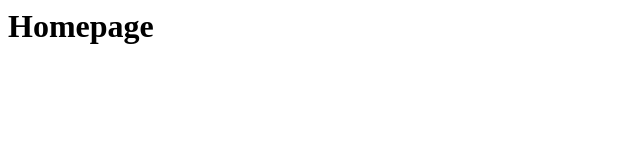
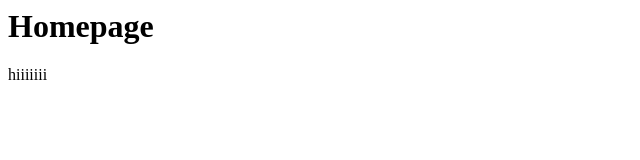
Before and after one commit to VinGit-web/HAVEK-TeamZone, a plain HTML site: page index.html in a window 1280 px wide. Shown: the full height of the page, 0-640 px from the left. Drawn offline with Linux system fonts and the light colour scheme; files whose address does not match are found by name.

Commit message:
testign to the zone

```diff
--- a/index.html
+++ b/index.html
@@ -5,6 +5,7 @@
     <meta charset="UTF-8">
     <meta name="viewport" content="width=device-width, initial-scale=1.0">
     <title>Homepage</title>
+    <body>hiiiiiii</body>
     <link rel="stylesheet" href="css/app.css">
 </head>
 <body>
```
